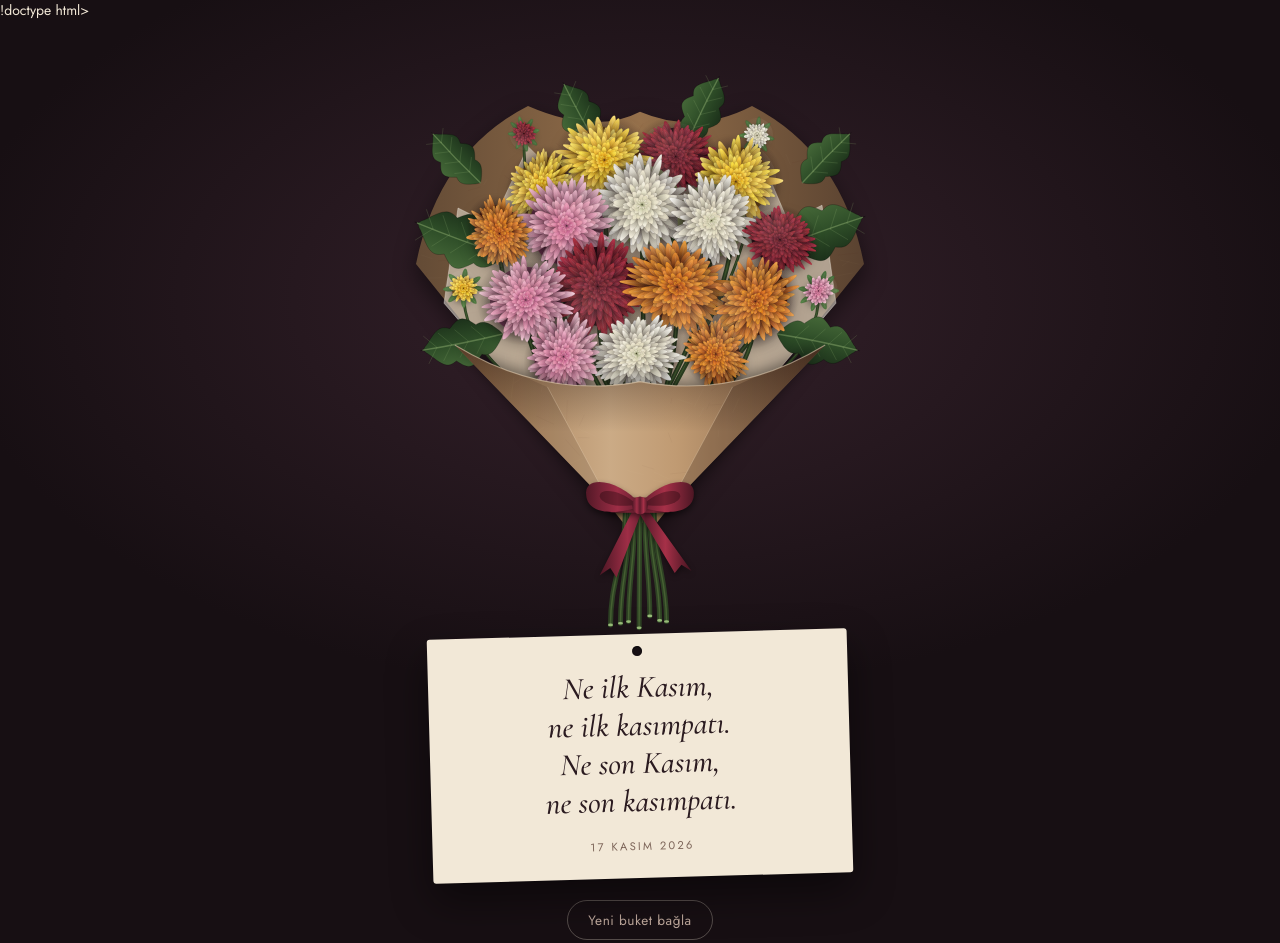
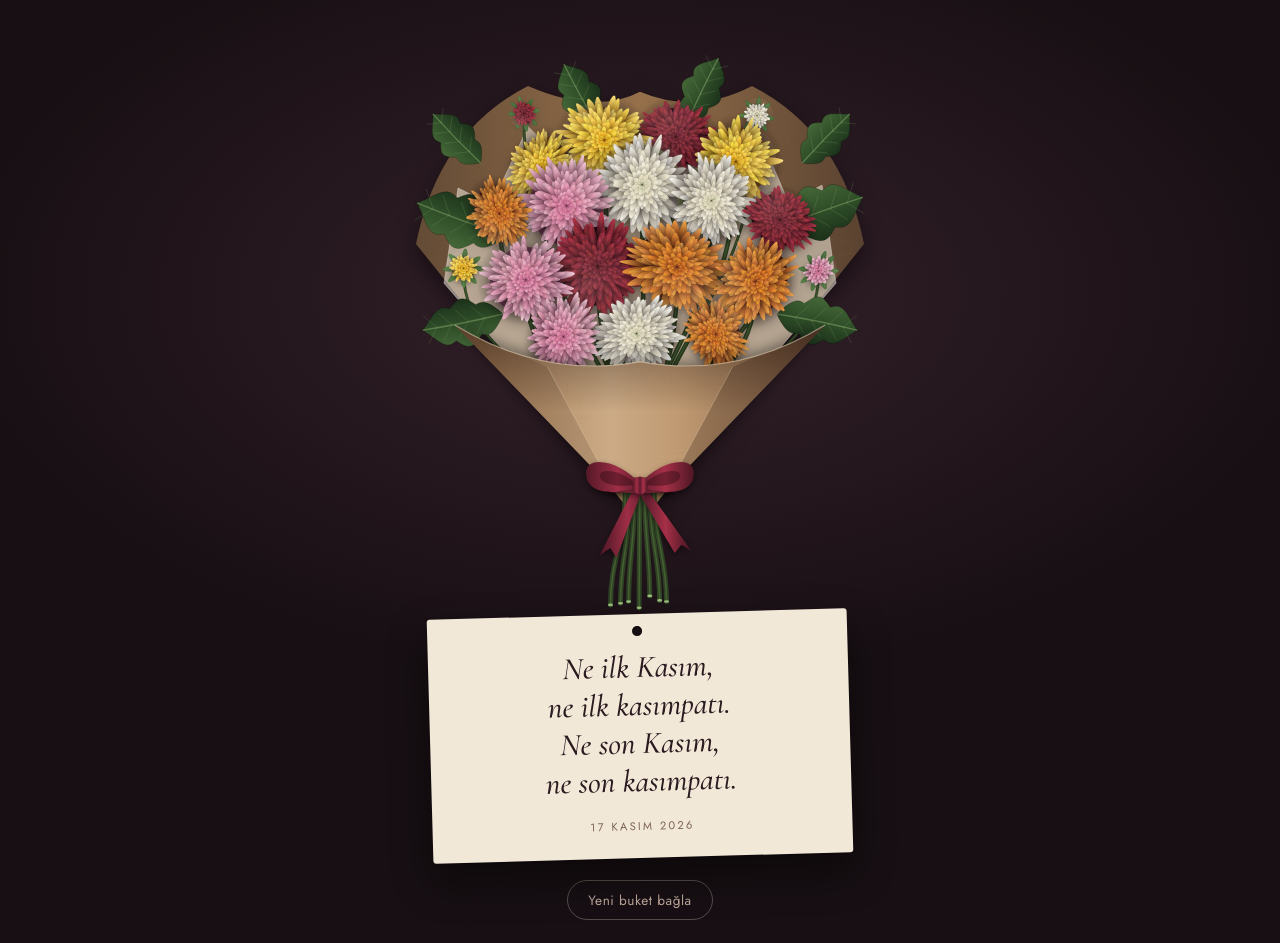
Before and after one commit to ygulen651/KASIMPATI, a plain HTML site: page Kasımpatı Buketi.html in a window 1280 px wide. Drawn offline with nearby package versions, Linux system fonts and the light colour scheme.

Commit message:
Repoyu temizle, Kasımpatı Buketi sayfasını ekle
Co-Authored-By: Claude Opus 5.5 <noreply@anthropic.com>

```diff
--- a/KASIM.html
+++ b/Kasımpatı Buketi.html
@@ -1,4 +1,4 @@
-!doctype html><html><head><meta charset=utf8><meta name=viewport content="width=device-width,initial-scale=1,viewport-fit=cover"><style>:root{color-scheme:light;box-sizing:border-box;padding-top:env(safe-area-inset-top,0px);padding-bottom:env(safe-area-inset-bottom,0px)}html{scroll-padding-top:env(safe-area-inset-top,0px)}body{margin:0;padding:0;font:14px -apple-system,BlinkMacSystemFont,sans-serif;background:#fff;color:#000}img{max-width:100%}[hidden]:not([hidden=until-found i]){display:none!important}</style></head><body>
+<!doctype html><html><head><meta charset=utf8><meta name=viewport content="width=device-width,initial-scale=1,viewport-fit=cover"><style>:root{color-scheme:light;box-sizing:border-box;padding-top:env(safe-area-inset-top,0px);padding-bottom:env(safe-area-inset-bottom,0px)}html{scroll-padding-top:env(safe-area-inset-top,0px)}body{margin:0;padding:0;font:14px -apple-system,BlinkMacSystemFont,sans-serif;background:#fff;color:#000}img{max-width:100%}[hidden]:not([hidden=until-found i]){display:none!important}</style></head><body>
 <title>Kasımpatı Buketi</title>
 <meta name="claude:viewport-fit-sides" content="cover">
 <link rel="preconnect" href="https://fonts.googleapis.com">
```
Also changed, not shown: 1 other file.
